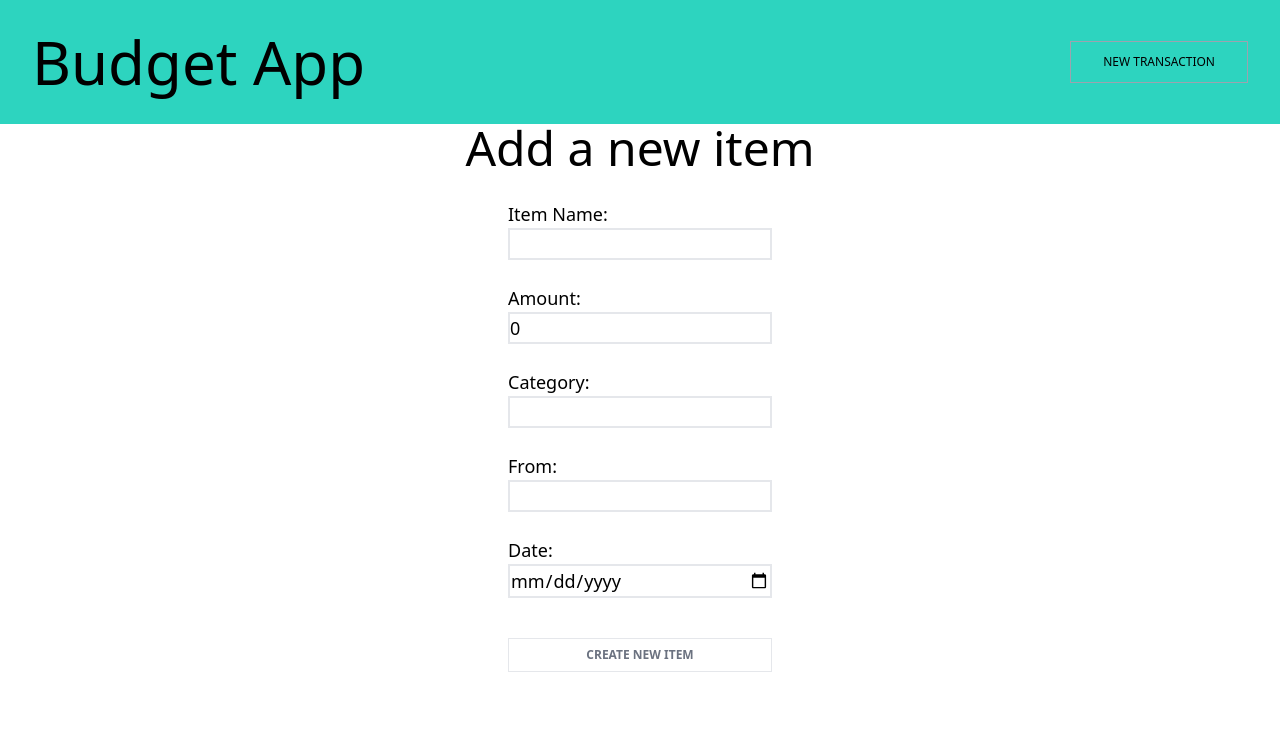
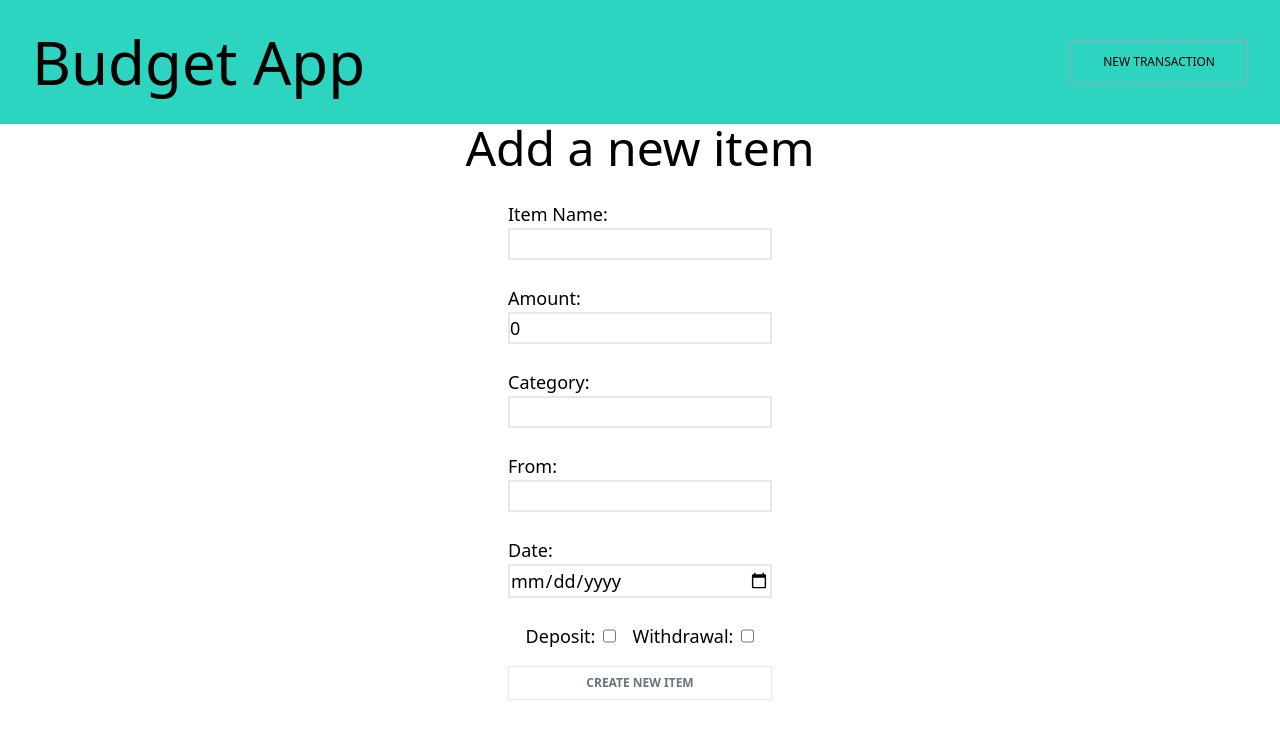
Before and after one commit to gerardjr42/budgeting-app-frontend, a React (Vite) app: page /transactions/new in a window 1280 px wide. Shown: the top 738 px of the page. Built offline with nearby package versions, Linux system fonts and the light colour scheme; no server answers.

Commit message:
Add Transaction Type 1. Create checkbox for withdrawal or deposit type

```diff
--- a/src/Components/TransactionDetails.jsx
+++ b/src/Components/TransactionDetails.jsx
@@ -59,9 +59,13 @@ const TransactionDetails = () => {
           From:
           <span className="ml-auto">{transaction.from}</span>
         </p>
-        <p className="mb-10 flex justify-between">
+        <p className="mb-3 flex justify-between">
           Date:
           <span className="ml-auto">{transaction.date}</span>
+        </p>
+        <p className="mb-10 flex justify-between">
+          Transaction Type:
+          <span className="ml-auto">{transaction.type}</span>
         </p>
         <div className="flex justify-center">
           <Link to={`/transactions/${id}/edit`}>
--- a/src/Components/TransactionEditForm.jsx
+++ b/src/Components/TransactionEditForm.jsx
@@ -13,6 +13,7 @@ const TransactionEditForm = () => {
     category: "",
     from: "",
     date: "",
+    type: "",
   });
 
   useEffect(() => {
@@ -41,6 +42,14 @@ const TransactionEditForm = () => {
       .catch((e) => console.erorr(e));
   };
 
+  const handleChecked = (e) => {
+    const { checked, id } = e.target;
+    setTransaction({
+      ...transaction,
+      type: checked && id === "Deposit" ? "Deposit" : "Withdrawal",
+    });
+  };
+
   const handleTextChange = (e) => {
     setTransaction({
       ...transaction,
@@ -57,6 +66,7 @@ const TransactionEditForm = () => {
       category: "",
       from: "",
       date: "",
+      type: "",
     });
   };
   return (
@@ -131,6 +141,32 @@ const TransactionEditForm = () => {
           />
         </label>
         <br />
+
+        <div className="flex justify-between self-center align-middle">
+          <label htmlFor="Deposit" className="mr-4 flex flex-row text-lg">
+            <p className="mr-2">Deposit:</p>
+            <input
+              className="border-2"
+              type="checkbox"
+              id="Deposit"
+              checked={transaction.type === "Deposit"}
+              onChange={handleChecked}
+            />
+          </label>
+          <br />
+          <label htmlFor="Withdrawal" className="flex flex-row text-lg">
+            <p className="mr-2">Withdrawal:</p>
+            <input
+              className="border-2"
+              type="checkbox"
+              id="Withdrawal"
+              checked={transaction.type === "Withdrawal"}
+              onChange={handleChecked}
+            />
+          </label>
+          <br />
+        </div>
+
         <button className="my-4 border py-2 text-xs font-bold text-gray-500 hover:bg-blue-500 hover:text-white">
           Submit
         </button>
--- a/src/Components/TransactionNewForm.jsx
+++ b/src/Components/TransactionNewForm.jsx
@@ -12,7 +12,16 @@ const TransactionNewForm = () => {
     category: "",
     from: "",
     date: "",
+    type: "",
   });
+
+  const handleChecked = (e) => {
+    const { checked, id } = e.target;
+    setTransaction({
+      ...transaction,
+      type: checked && id === "Deposit" ? "Deposit" : "Withdrawal",
+    });
+  };
 
   const handleTextChange = (e) => {
     setTransaction({
@@ -30,6 +39,7 @@ const TransactionNewForm = () => {
       category: "",
       from: "",
       date: "",
+      type: "",
     });
   };
 
@@ -120,6 +130,32 @@ const TransactionNewForm = () => {
           />
         </label>
         <br />
+
+        <div className="flex justify-between self-center align-middle">
+          <label htmlFor="Deposit" className="mr-4 flex flex-row text-lg">
+            <p className="mr-2">Deposit:</p>
+            <input
+              className="border-2"
+              type="checkbox"
+              id="Deposit"
+              checked={transaction.type === "Deposit"}
+              onChange={handleChecked}
+            />
+          </label>
+          <br />
+          <label htmlFor="Withdrawal" className="flex flex-row text-lg">
+            <p className="mr-2">Withdrawal:</p>
+            <input
+              className="border-2"
+              type="checkbox"
+              id="Withdrawal"
+              checked={transaction.type === "Withdrawal"}
+              onChange={handleChecked}
+            />
+          </label>
+          <br />
+        </div>
+
         <button className="my-4 border py-2 text-xs font-bold text-gray-500 hover:bg-blue-500 hover:text-white">
           CREATE NEW ITEM
         </button>
```
